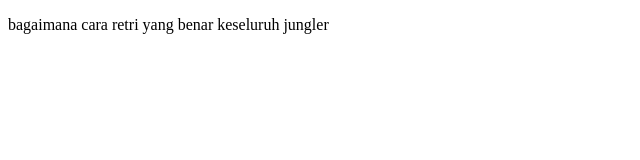
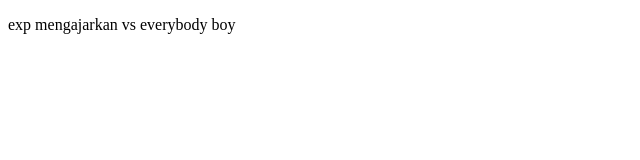
Before and after one commit to aduyngrh/latihan-git, a plain HTML site: page contact.html in a window 1280 px wide. Shown: the whole page, without its empty margins (0-640 px from the left). Drawn offline with Linux system fonts and the light colour scheme.

Commit message:
ada yang baru di contact.html

```diff
--- a/contact.html
+++ b/contact.html
@@ -10,7 +10,7 @@
 
 <body>
     <div>
-        <p>bagaimana cara retri yang benar keseluruh jungler</p>
+        <p>exp mengajarkan vs everybody boy</p>
     </div>
 </body>
 
```
